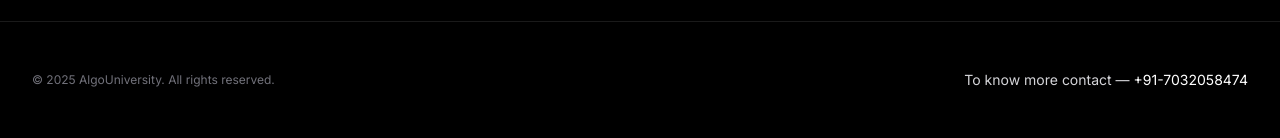
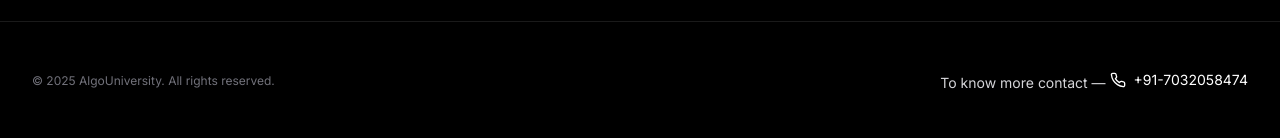
Before and after one commit to flamesResource6/frontend-repo_tioanaxl_5phsjw, a React (Vite) app: page / in a window 1280 px wide. Shown: the part 4212-4350 px from the top of the page. Built offline with nearby package versions, Linux system fonts and the light colour scheme; a web font is replaced by a local one.

Commit message:
Update project prj_tioanaxl - 2025-11-14T11:57:29.214Z

```diff
--- a/src/App.jsx
+++ b/src/App.jsx
@@ -588,7 +588,7 @@ function Footer() {
           <div className="flex flex-col md:flex-row items-center justify-between gap-4">
             <div className="text-xs text-zinc-500">© 2025 AlgoUniversity. All rights reserved.</div>
             <div className="text-sm text-zinc-300 md:text-right">
-              To know more contact — <a href="tel:+917032058474" className="text-white hover:opacity-80">+91-7032058474</a>
+              To know more contact — <a href="tel:+917032058474" className="inline-flex items-center gap-2 text-white hover:opacity-80"><Phone className="h-4 w-4" aria-hidden="true" /> +91-7032058474</a>
             </div>
           </div>
         </div>
```
Also changed, not shown: 1 other file (tests, documents, lock files or other folders).
